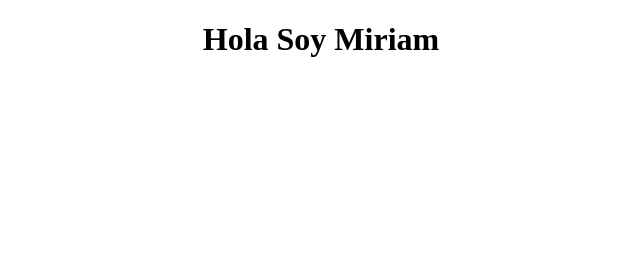
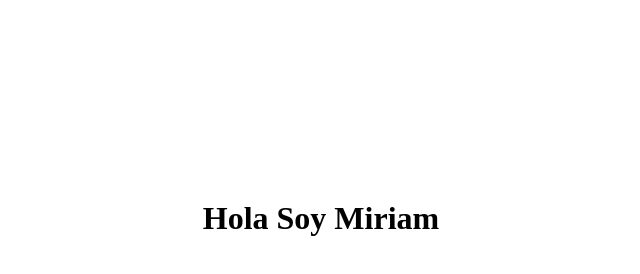
Before and after one commit to MiriiFernandez/Proyectopruebagit, a plain HTML site: page index.html in a window 1280 px wide. Shown: the whole page, without its empty margins (319-959 px from the left). Drawn offline with Linux system fonts and the light colour scheme.

```diff
--- a/css/style.css
+++ b/css/style.css
@@ -1,4 +1,10 @@
+*{
+    margin: 0;
+    padding: 0;
+}
+
 h1{
    text-align: center;
    justify-content: center;
+   padding-top: 200px;
 }
```
